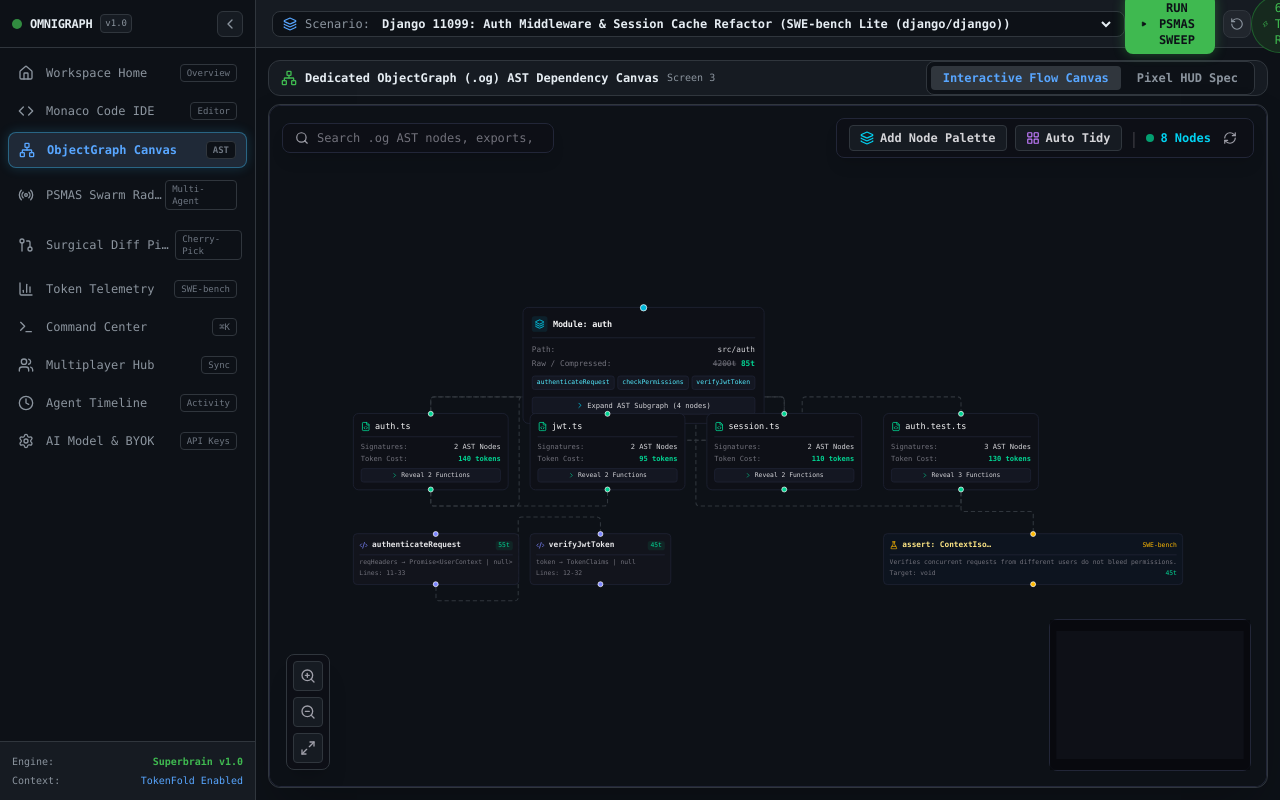
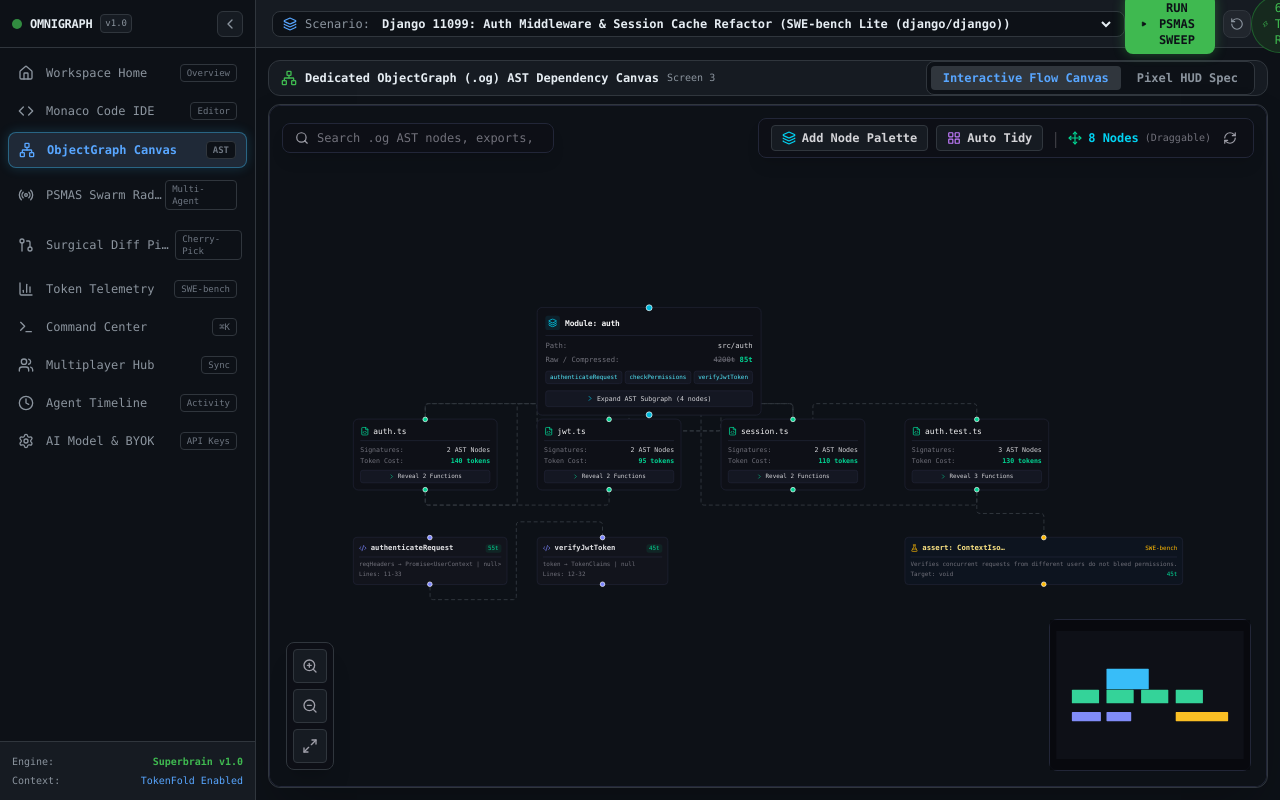
Before and after one commit to bhaktofmahakal/omnigraph-studio, a Next.js app: page /graph in a window 1280 px wide. Built offline with nearby package versions, Linux system fonts and the light colour scheme.

Commit message:
fix: connect onNodesChange and onEdgesChange handlers so canvas nodes are 100% draggable and interactable

```diff
--- a/src/components/graph/FileNode.tsx
+++ b/src/components/graph/FileNode.tsx
@@ -87,7 +87,7 @@ export const FileNode: React.FC<NodeProps> = ({ id, data, selected }) => {
             e.stopPropagation();
             toggleNodeExpansion(id);
           }}
-          className="w-full flex items-center justify-center gap-1 py-0.5 rounded bg-[#141722] hover:bg-[#1a1e2d] text-[9px] font-mono text-zinc-300 transition-colors border border-[#222638]"
+          className="nodrag w-full flex items-center justify-center gap-1 py-0.5 rounded bg-[#141722] hover:bg-[#1a1e2d] text-[9px] font-mono text-zinc-300 transition-colors border border-[#222638]"
         >
           {data.isExpanded ? (
             <>
--- a/src/components/graph/GraphCanvas.tsx
+++ b/src/components/graph/GraphCanvas.tsx
@@ -1,6 +1,6 @@
 'use client';
 
-import React, { useMemo, useCallback, useState } from 'react';
+import React, { useMemo, useCallback, useState, useEffect } from 'react';
 import {
   ReactFlow,
   Background,
@@ -13,6 +13,8 @@ import {
   addEdge,
   useReactFlow,
   ReactFlowProvider,
+  useNodesState,
+  useEdgesState,
 } from '@xyflow/react';
 import { ModuleNode } from './ModuleNode';
 import { FileNode } from './FileNode';
@@ -33,7 +35,7 @@ import {
   Layers,
   Info,
   Play,
-  Trash2,
+  Move,
 } from 'lucide-react';
 
 const nodeTypes = {
@@ -44,14 +46,14 @@ const nodeTypes = {
 };
 
 const INITIAL_NODE_POSITIONS: Record<string, { x: number; y: number }> = {
-  'mod-auth': { x: 320, y: 40 },
-  'file-auth-ts': { x: 80, y: 190 },
-  'file-jwt-ts': { x: 330, y: 190 },
-  'file-session-ts': { x: 580, y: 190 },
-  'file-auth-test-ts': { x: 830, y: 190 },
-  'fn-authenticate': { x: 80, y: 360 },
-  'fn-verifyjwt': { x: 330, y: 360 },
-  'assert-session-bleed': { x: 830, y: 360 },
+  'mod-auth': { x: 380, y: 50 },
+  'file-auth-ts': { x: 100, y: 220 },
+  'file-jwt-ts': { x: 380, y: 220 },
+  'file-session-ts': { x: 660, y: 220 },
+  'file-auth-test-ts': { x: 940, y: 220 },
+  'fn-authenticate': { x: 100, y: 400 },
+  'fn-verifyjwt': { x: 380, y: 400 },
+  'assert-session-bleed': { x: 940, y: 400 },
 };
 
 function GraphCanvasInner() {
@@ -72,63 +74,90 @@ function GraphCanvasInner() {
 
   const { zoomIn, zoomOut, fitView, screenToFlowPosition } = useReactFlow();
 
-  // Transform store nodes to ReactFlow nodes
-  const [nodes, setNodes] = useState<Node[]>(() =>
-    nodesData.map((n, idx) => ({
+  // Create initial flow nodes with dragging coordinates
+  const initialFlowNodes: Node[] = useMemo(() => {
+    return nodesData.map((n, idx) => ({
       id: n.id,
       type: n.type,
       position: INITIAL_NODE_POSITIONS[n.id] || {
-        x: 100 + (idx % 3) * 260,
-        y: 100 + Math.floor(idx / 3) * 160,
+        x: 100 + (idx % 3) * 280,
+        y: 100 + Math.floor(idx / 3) * 180,
       },
       data: n,
-    }))
-  );
+      selected: selectedNodeId === n.id,
+      draggable: true,
+    }));
+  }, [nodesData, selectedNodeId]);
 
-  const [edges, setEdges] = useState<Edge[]>(() =>
-    edgesData.map((e) => ({
+  const initialFlowEdges: Edge[] = useMemo(() => {
+    return edgesData.map((e) => ({
       id: e.id,
       source: e.source,
       target: e.target,
       type: 'smoothstep',
       animated: activePathEdgeIds.includes(e.id),
-      style: { stroke: '#38bdf8', strokeWidth: 1.5 },
-    }))
-  );
+      style: {
+        stroke: activePathEdgeIds.includes(e.id) ? '#38bdf8' : '#30363d',
+        strokeWidth: activePathEdgeIds.includes(e.id) ? 2.5 : 1.5,
+      },
+    }));
+  }, [edgesData, activePathEdgeIds]);
 
-  // Sync with store on updates
-  React.useEffect(() => {
-    setNodes((prevNodes) =>
-      nodesData.map((n, idx) => {
+  // Use official xyflow hooks to guarantee 100% interactive drag and drop
+  const [nodes, setNodes, onNodesChange] = useNodesState(initialFlowNodes);
+  const [edges, setEdges, onEdgesChange] = useEdgesState(initialFlowEdges);
+
+  // Synchronize when store node count or selection changes
+  useEffect(() => {
+    setNodes((prevNodes) => {
+      return nodesData.map((n, idx) => {
         const existing = prevNodes.find((pn) => pn.id === n.id);
         return {
           id: n.id,
           type: n.type,
-          position: existing
-            ? existing.position
-            : INITIAL_NODE_POSITIONS[n.id] || {
-                x: 100 + (idx % 3) * 260,
-                y: 100 + Math.floor(idx / 3) * 160,
-              },
+          position: existing?.position || INITIAL_NODE_POSITIONS[n.id] || {
+            x: 100 + (idx % 3) * 280,
+            y: 100 + Math.floor(idx / 3) * 180,
+          },
           data: n,
           selected: selectedNodeId === n.id,
+          draggable: true,
         };
-      })
+      });
+    });
+  }, [nodesData, selectedNodeId, setNodes]);
+
+  useEffect(() => {
+    setEdges(
+      edgesData.map((e) => ({
+        id: e.id,
+        source: e.source,
+        target: e.target,
+        type: 'smoothstep',
+        animated: activePathEdgeIds.includes(e.id),
+        style: {
+          stroke: activePathEdgeIds.includes(e.id) ? '#38bdf8' : '#30363d',
+          strokeWidth: activePathEdgeIds.includes(e.id) ? 2.5 : 1.5,
+        },
+      }))
     );
-  }, [nodesData, selectedNodeId]);
+  }, [edgesData, activePathEdgeIds, setEdges]);
 
+  // Allow connecting edges between nodes
   const onConnect = useCallback(
     (connection: Connection) => {
       setEdges((eds) => addEdge({ ...connection, type: 'smoothstep', animated: true }, eds));
     },
-    []
+    [setEdges]
   );
 
+  // Drag over handler for canvas
   const onDragOver = useCallback((event: React.DragEvent) => {
     event.preventDefault();
     event.dataTransfer.dropEffect = 'move';
   }, []);
 
+  // Drop handler to spawn a new node from palette
   const onDrop = useCallback(
     (event: React.DragEvent) => {
       event.preventDefault();
@@ -162,20 +191,23 @@ function GraphCanvasInner() {
         type: item.type,
         position,
         data: newNodeData,
+        draggable: true,
       };
 
       setNodes((nds) => [...nds, newFlowNode]);
       selectNode(newNodeId);
     },
-    [screenToFlowPosition, addNode, selectNode]
+    [screenToFlowPosition, addNode, selectNode, setNodes]
   );
 
+  // Auto Tidy Layout Algorithm
   const handleTidyLayout = useCallback(() => {
     const layouted = computeTidyLayout(nodes, edges);
     setNodes(layouted);
     setTimeout(() => fitView({ duration: 400, padding: 0.2 }), 50);
-  }, [nodes, edges, fitView]);
+  }, [nodes, edges, setNodes, fitView]);
 
+  // Context Menu handlers
   const onContextMenu = useCallback((event: React.MouseEvent) => {
     event.preventDefault();
     setContextMenu({ x: event.clientX, y: event.clientY });
@@ -234,8 +266,9 @@ function GraphCanvasInner() {
           <span className="text-zinc-700">|</span>
 
           <div className="flex items-center gap-1.5 text-xs font-mono text-zinc-300">
-            <span className="w-2 h-2 rounded-full bg-emerald-400 animate-pulse" />
+            <Move className="w-3.5 h-3.5 text-emerald-400" />
             <span className="text-cyan-400 font-semibold">{nodes.length} Nodes</span>
+            <span className="text-[10px] text-zinc-500">(Draggable)</span>
           </div>
 
           <button
@@ -251,42 +284,49 @@ function GraphCanvasInner() {
       {/* Drag & Drop Node Drawer */}
       <NodePaletteDrawer isOpen={isPaletteOpen} onClose={() => setIsPaletteOpen(false)} />
 
-      {/* ReactFlow Canvas */}
+      {/* ReactFlow Interactive Canvas */}
       <div className="w-full h-full" onDragOver={onDragOver} onDrop={onDrop}>
         <ReactFlow
           nodes={nodes}
           edges={edges}
           nodeTypes={nodeTypes}
+          onNodesChange={onNodesChange}
+          onEdgesChange={onEdgesChange}
           onConnect={onConnect}
           onPaneClick={() => selectNode(null)}
+          nodesDraggable={true}
+          elementsSelectable={true}
+          nodesConnectable={true}
+          snapToGrid={true}
+          snapGrid={[15, 15]}
           fitView
           fitViewOptions={{ padding: 0.2 }}
-          minZoom={0.3}
-          maxZoom={2.0}
+          minZoom={0.2}
+          maxZoom={2.4}
           proOptions={{ hideAttribution: true }}
         >
-          <Background variant={BackgroundVariant.Dots} gap={18} size={1} color="#1f2438" />
+          <Background variant={BackgroundVariant.Dots} gap={20} size={1} color="#212638" />
 
-          {/* Floating Zoom & Control Panel (Inspired by fynt) */}
+          {/* Floating Zoom & Control Panel */}
           <Panel position="bottom-left" className="!m-4">
             <div className="flex flex-col gap-1.5 bg-[#0e1017]/95 backdrop-blur-md p-1.5 rounded-lg border border-[#30363d] shadow-xl">
               <button
                 onClick={() => zoomIn()}
-                className="p-1.5 bg-[#161b22] hover:bg-[#1c2128] border border-[#30363d] rounded text-zinc-400 hover:text-cyan-300 transition-all"
+                className="p-2 bg-[#161b22] hover:bg-[#1c2128] border border-[#30363d] rounded text-zinc-400 hover:text-cyan-300 transition-all"
                 title="Zoom In"
               >
                 <ZoomIn className="w-4 h-4" />
               </button>
               <button
                 onClick={() => zoomOut()}
-                className="p-1.5 bg-[#161b22] hover:bg-[#1c2128] border border-[#30363d] rounded text-zinc-400 hover:text-cyan-300 transition-all"
+                className="p-2 bg-[#161b22] hover:bg-[#1c2128] border border-[#30363d] rounded text-zinc-400 hover:text-cyan-300 transition-all"
                 title="Zoom Out"
               >
                 <ZoomOut className="w-4 h-4" />
               </button>
               <button
                 onClick={() => fitView({ duration: 300, padding: 0.2 })}
-                className="p-1.5 bg-[#161b22] hover:bg-[#1c2128] border border-[#30363d] rounded text-zinc-400 hover:text-cyan-300 transition-all"
+                className="p-2 bg-[#161b22] hover:bg-[#1c2128] border border-[#30363d] rounded text-zinc-400 hover:text-cyan-300 transition-all"
                 title="Fit View"
               >
                 <Maximize2 className="w-4 h-4" />
@@ -294,6 +334,7 @@ function GraphCanvasInner() {
             </div>
           </Panel>
 
+          {/* MiniMap */}
           <MiniMap
             nodeColor={(n) => {
               if (n.type === 'module') return '#38bdf8';
@@ -304,6 +345,8 @@ function GraphCanvasInner() {
             maskColor="rgba(8, 9, 13, 0.85)"
             className="!bg-[#0e1017] !border !border-[#222638] !rounded-lg"
             position="bottom-right"
+            zoomable
+            pannable
           />
         </ReactFlow>
       </div>
--- a/src/components/graph/ModuleNode.tsx
+++ b/src/components/graph/ModuleNode.tsx
@@ -83,7 +83,7 @@ export const ModuleNode: React.FC<NodeProps> = ({ id, data, selected }) => {
           e.stopPropagation();
           toggleNodeExpansion(id);
         }}
-        className="mt-2.5 w-full flex items-center justify-center gap-1 py-1 rounded bg-[#141722] hover:bg-[#1a1e2d] text-[10px] font-mono text-zinc-300 transition-colors border border-[#222638]"
+        className="nodrag mt-2.5 w-full flex items-center justify-center gap-1 py-1 rounded bg-[#141722] hover:bg-[#1a1e2d] text-[10px] font-mono text-zinc-300 transition-colors border border-[#222638]"
       >
         {data.isExpanded ? (
           <>
```
